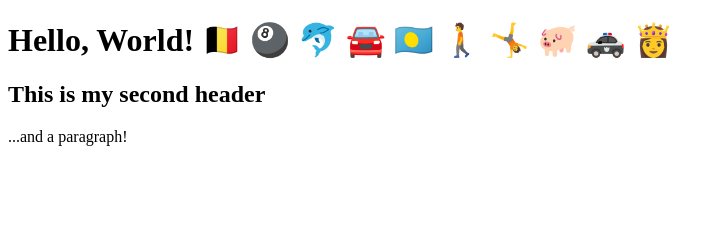
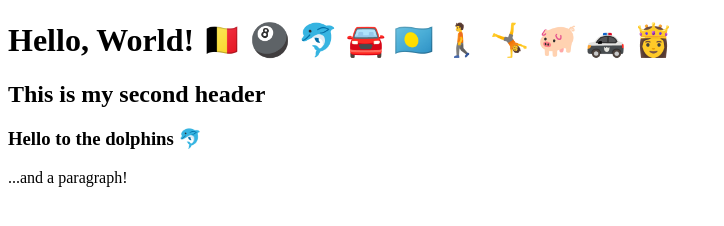
Before and after one commit to Tobi-LoFu/Hello-again, a plain HTML site: page index.html in a window 1280 px wide. Shown: the whole page, without its empty margins (0-724 px from the left). Drawn offline with Linux system fonts and the light colour scheme.

Commit message:
added dolphin greeting

```diff
--- a/index.html
+++ b/index.html
@@ -11,6 +11,8 @@
 
     <h2>This is my second header</h2>
 
+    <h3>Hello to the dolphins 🐬 </h3>
+
     <p>...and a paragraph!</p>
 </body>
 </html>
```
